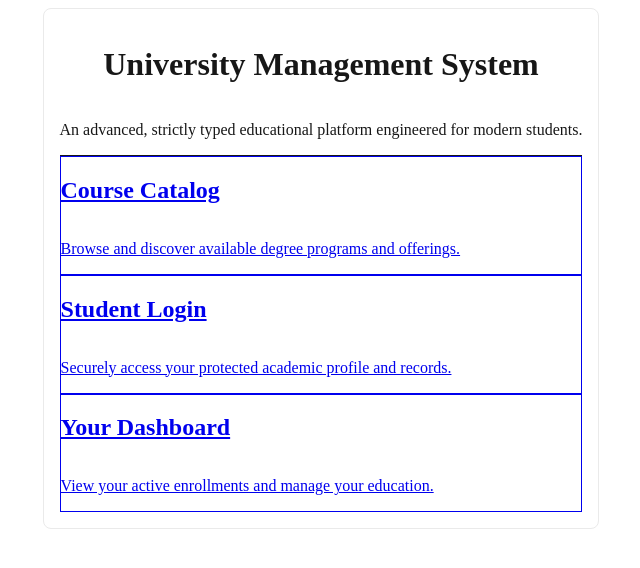
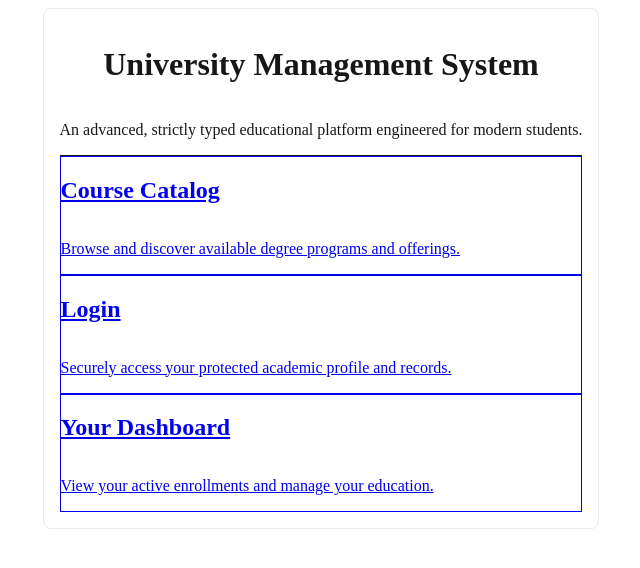
Before and after one commit to komilolimov/university_system, a Next.js app: page / in a window 1280 px wide. Shown: the top 568 px of the page, without its empty margins (319-959 px from the left). Built offline with nearby package versions, Linux system fonts and the light colour scheme.

Commit message:
fix(landing): change Student Login text to Login

```diff
--- a/src/app/page.tsx
+++ b/src/app/page.tsx
@@ -18,7 +18,7 @@ export default function Home() {
           <p className="text-gray-500 font-medium">Browse and discover available degree programs and offerings.</p>
         </Link>
         <Link href="/login" className="border border-gray-300 p-8 flex flex-col gap-3 hover:border-black focus:border-black outline-none transition-colors group">
-          <h2 className="text-2xl font-bold text-gray-900 group-hover:text-black transition-colors">Student Login</h2>
+          <h2 className="text-2xl font-bold text-gray-900 group-hover:text-black transition-colors">Login</h2>
           <p className="text-gray-500 font-medium">Securely access your protected academic profile and records.</p>
         </Link>
         <Link href="/dashboard" className="border border-gray-300 p-8 flex flex-col gap-3 hover:border-black focus:border-black outline-none transition-colors group">
```
